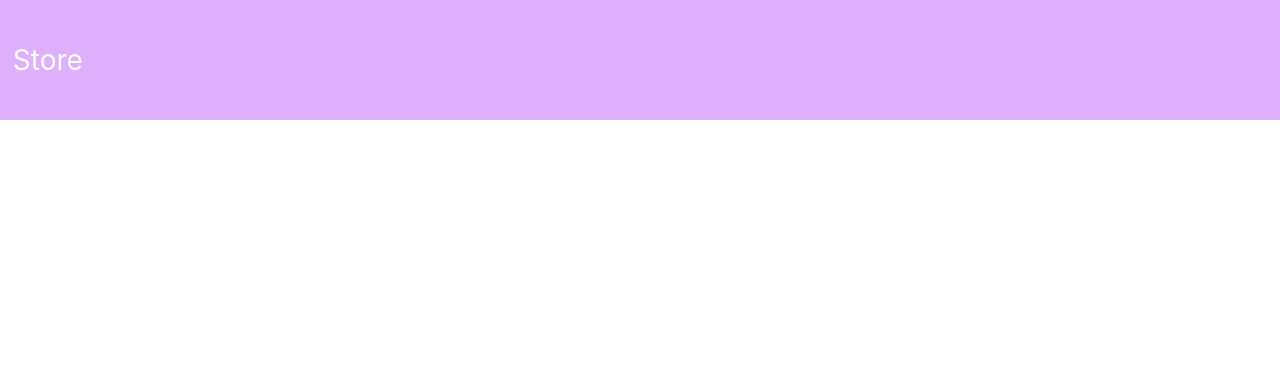
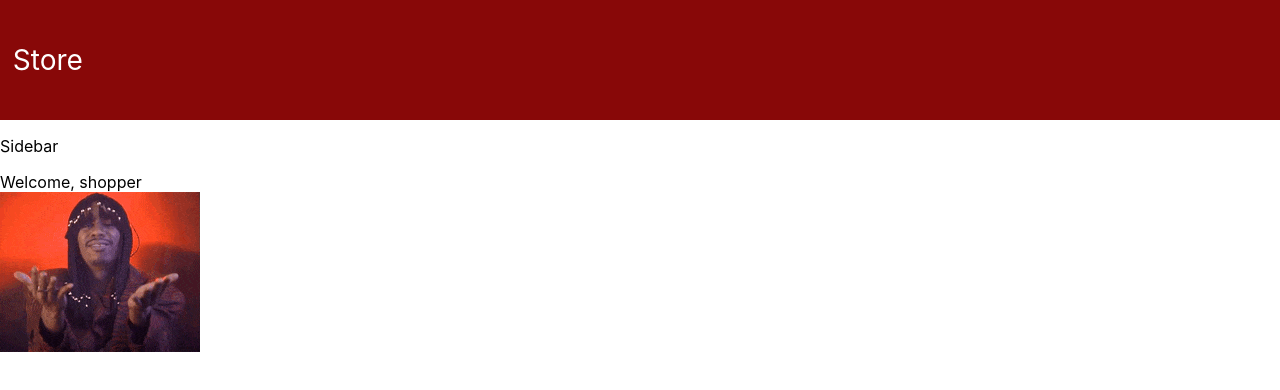
Before and after one commit to lasagnamassage/codepath-student-store, a React (Vite) app in the folder student-store-ui/: page / in a window 1280 px wide. Shown: the top 390 px of the page. Built offline with nearby package versions, Linux system fonts and the light colour scheme.

Commit message:
adds Hero

```diff
--- a/student-store-ui/src/components/Navbar/Navbar.css
+++ b/student-store-ui/src/components/Navbar/Navbar.css
@@ -1,10 +1,8 @@
 .navbar {
     width: 100%;
     height: 15vh;
-    background: #E0B0FF;
+    background: #880808;
     color: white;
-    position: fixed;
-    top: 0;
     display: table;
 }
 
--- a/student-store-ui/src/components/_atomic/Hero.jsx
+++ b/student-store-ui/src/components/_atomic/Hero.jsx
@@ -1,8 +1,13 @@
 import * as React from "react"
+import image from '../../assets/hero.gif'
 
 
 export default function Hero() {
   return (
-    <div className="hero"></div>
+    <div className="hero">
+      <span className="intro">Welcome, shopper</span>
+      <br/>
+      <img className="hero-img" alt="logo" src={image} />
+    </div>
   )
 }
```
Also changed, not shown: student-store-ui/src/assets/hero.gif (added).
